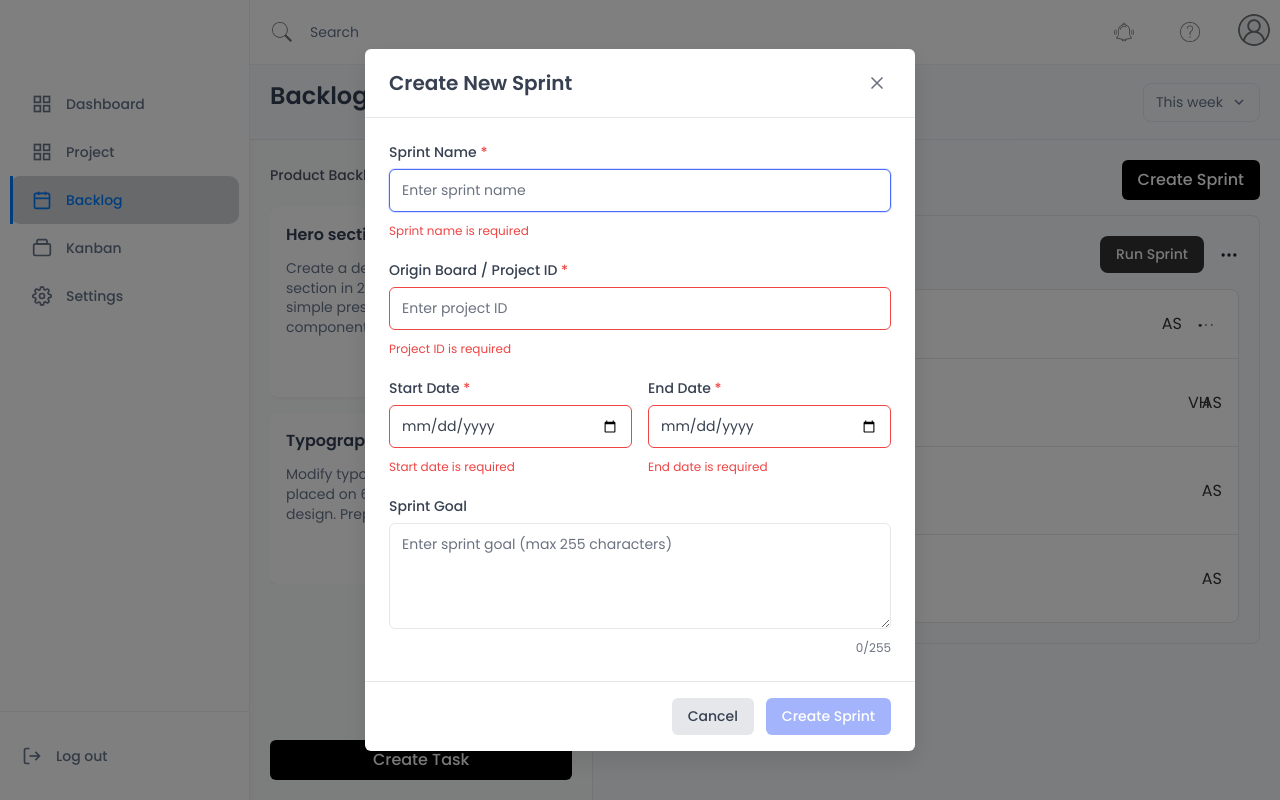
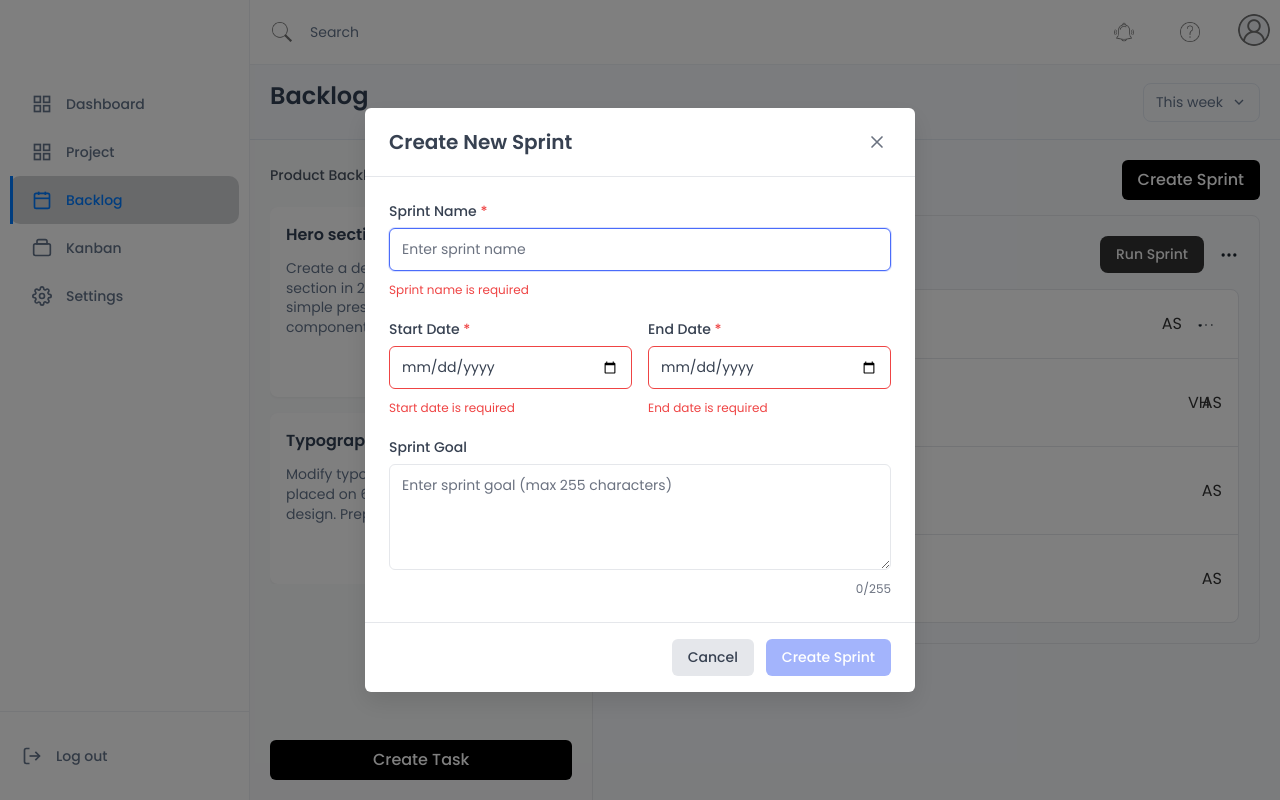
Before and after one commit to TranSang231/Scrum-Agile-Project-Management-Website, a React (Vite) app: page /backlog in a window 1280 px wide. Both pictures are taken after a click on the button "Create Sprint". Built offline with nearby package versions, Linux system fonts and the light colour scheme.

Commit message:
fix: creatFormSprint

```diff
--- a/package.json
+++ b/package.json
@@ -28,7 +28,7 @@
     "eslint-plugin-react-refresh": "^0.4.19",
     "globals": "^15.15.0",
     "sass": "^1.86.3",
-    "sass-embedded": "^1.86.3",
+    "sass-embedded": "^1.89.0",
     "vite": "^6.2.6"
   }
 }
--- a/src/components/backlog/createSprintForm.jsx
+++ b/src/components/backlog/createSprintForm.jsx
@@ -5,7 +5,6 @@ const CreateSprintForm = ({ isOpen, onClose, onSubmit }) => {
   // Form state
   const [formData, setFormData] = useState({
     sprintName: '',
-    projectId: '',
     startDate: '',
     endDate: '',
     sprintGoal: ''
@@ -59,13 +58,6 @@ const CreateSprintForm = ({ isOpen, onClose, onSubmit }) => {
     // Sprint Name validation
     if (!formData.sprintName.trim()) {
       newErrors.sprintName = 'Sprint name is required';
-    }
-
-    // Project ID validation
-    if (!formData.projectId) {
-      newErrors.projectId = 'Project ID is required';
-    } else if (isNaN(Number(formData.projectId))) {
-      newErrors.projectId = 'Project ID must be a number';
     }
 
     // Start Date validation
@@ -148,25 +140,6 @@ const CreateSprintForm = ({ isOpen, onClose, onSubmit }) => {
               />
               {errors.sprintName && (
                 <div className="create-sprint-form__error">{errors.sprintName}</div>
-              )}
-            </div>
-
-            {/* Project ID Field */}
-            <div className="create-sprint-form__field">
-              <label htmlFor="projectId" className="create-sprint-form__label">
-                Origin Board / Project ID <span className="create-sprint-form__required">*</span>
-              </label>
-              <input
-                type="number"
-                id="projectId"
-                name="projectId"
-                className={`create-sprint-form__input ${errors.projectId ? 'create-sprint-form__input--error' : ''}`}
-                placeholder="Enter project ID"
-                value={formData.projectId}
-                onChange={handleChange}
-              />
-              {errors.projectId && (
-                <div className="create-sprint-form__error">{errors.projectId}</div>
               )}
             </div>
 
```
Also changed, not shown: 1 other file (tests, documents, lock files or other folders).
